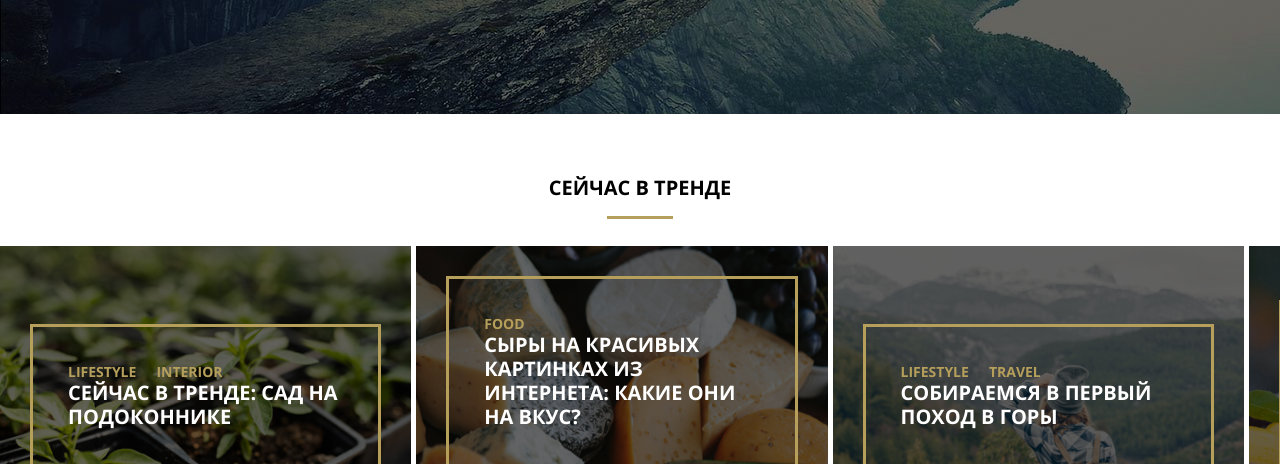
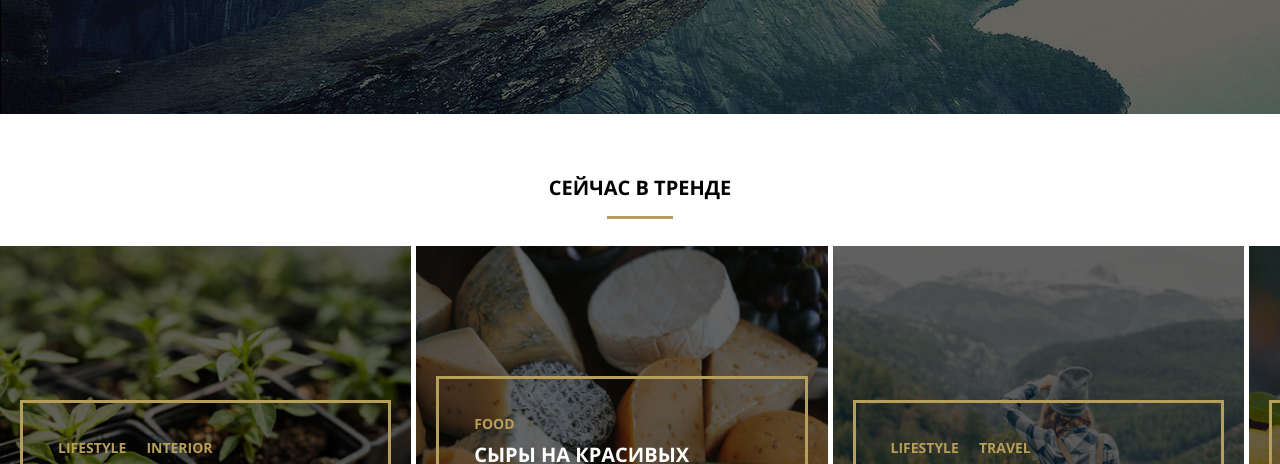
Before and after one commit to LyudmilaFyodorova/mq-diploma, a plain HTML site: page index.html in a window 1280 px wide. Shown: the part 336-800 px from the top of the page. Drawn offline with Linux system fonts and the light colour scheme; files whose address does not match are found by name.

Commit message:
новый вариант

```diff
--- a/css/style.css
+++ b/css/style.css
@@ -140,6 +140,8 @@
     text-decoration: none;
     text-transform: uppercase;
     color: #ffffff;
+    margin-top: 10px;
+    display: block;
   }
 
   .trend-name:hover {
@@ -149,7 +151,7 @@
 .trend_text {
     border: 3px solid #b59f5b;
     padding: 35px;
-    margin: 30px;
+    margin: 130px 20px 15px 20px;
 }
 
 .trend:nth-child(n + 2) {
@@ -560,7 +562,7 @@
 
   .shop_text {
     outline: 3px solid #b59f5b;
-    outline-offset: 25px;
+    outline-offset: 20px;
     font-family: open-sans;
     padding: 10px 0;
   }
```
